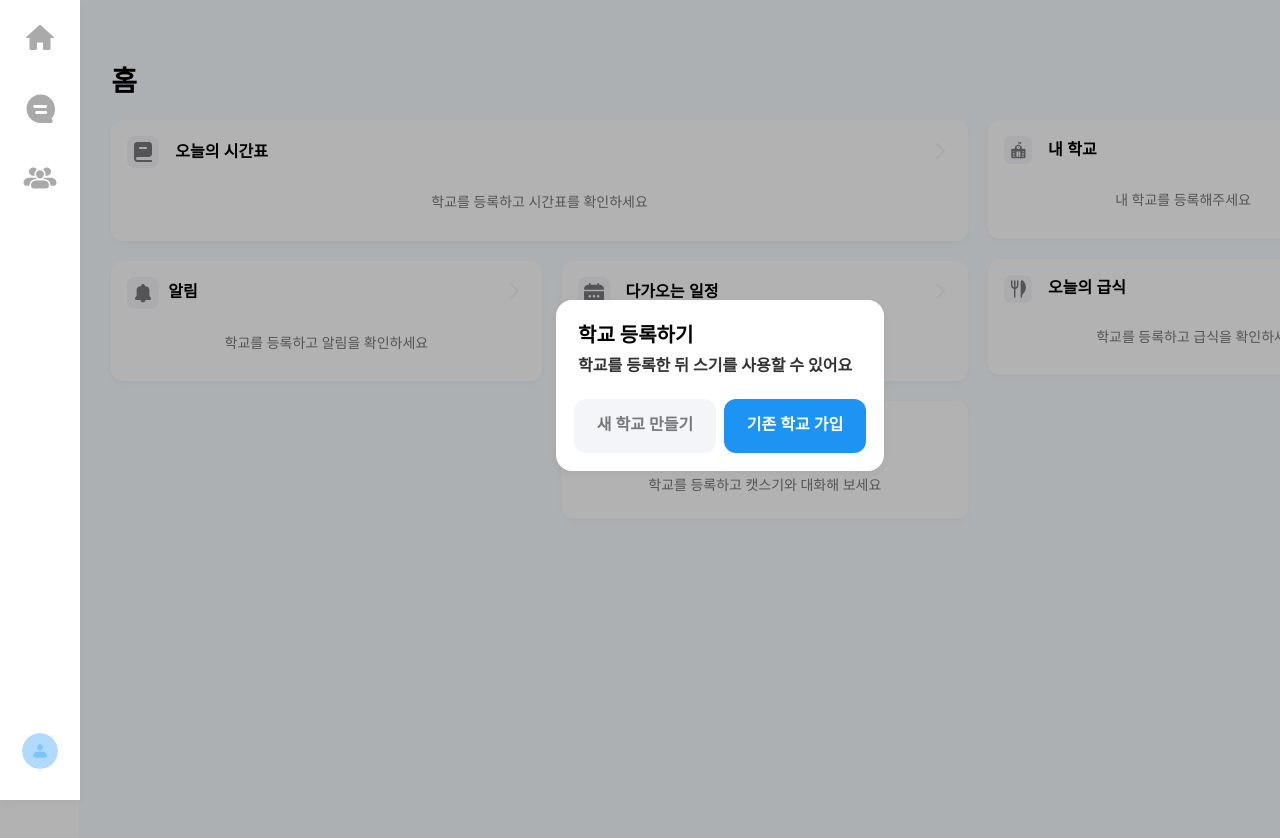
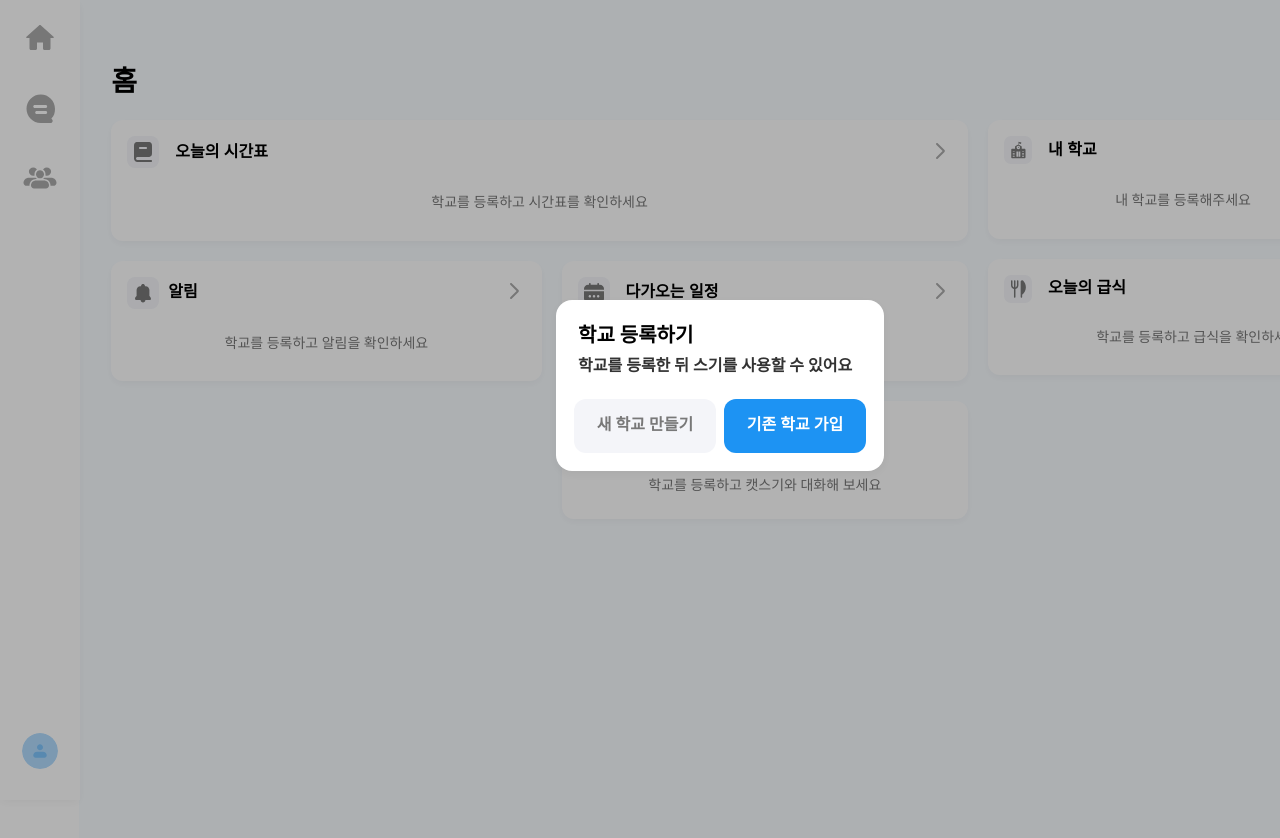
Before and after one commit to apeun-gidaechi/seugi-desktop, a React (Vite) app: page /unhome in a window 1280 px wide. Shown: the top 838 px of the page. Built offline with nearby package versions, Linux system fonts and the light colour scheme; sample sign-in values are in the browser's storage; the HTML template or start-up script is replaced by a standard one.

Commit message:
style :: unhome 디자인 수정

```diff
--- a/src/components/Home/NotSubscribed/RegisterSchool/RegisterSchool.style.ts
+++ b/src/components/Home/NotSubscribed/RegisterSchool/RegisterSchool.style.ts
@@ -4,6 +4,7 @@ export const RegisterSchoolContainer = styled.div`
     position:absolute;
     width: 100%;
     height: 1024px;
+    z-index: 999;
     background: rgba(0, 0, 0, 0.30);
 `;
 
--- a/src/components/Navbar/Navbar.style.ts
+++ b/src/components/Navbar/Navbar.style.ts
@@ -12,7 +12,7 @@ export const SideBarMenu = styled.div`
     align-items: center;
     background: #FFF;
     box-shadow: 0px 3px 9px 0px rgba(0, 0, 0, 0.04);
-    z-index: 999;
+    z-index: 998;
 
     @media (max-width: 768px) {
         width: 100%;
```
